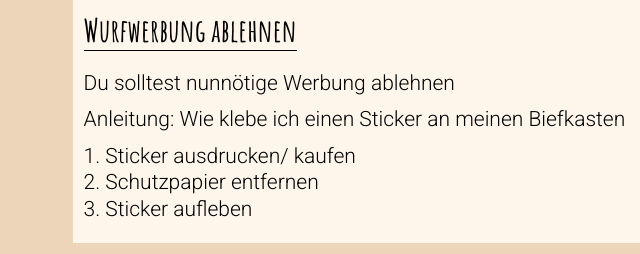
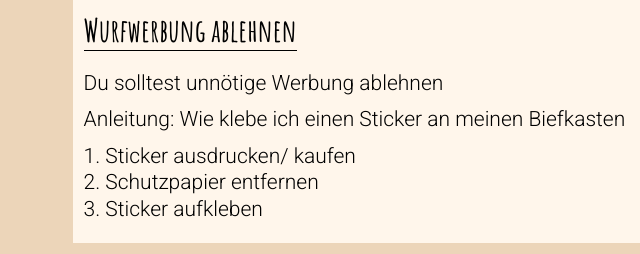
Before and after one commit to swojt/zero-waste, a website: page refuse.html in a window 1280 px wide. Both pictures are taken after a click on the heading "Anleitung: Wie klebe ich einen Sticker an meinen Biefkasten". Shown: the part 830-1084 px from the top of the page, 217-857 px from the left. Drawn offline with Linux system fonts and the light colour scheme.

Commit message:
RechtschreibungRefuse

```diff
--- a/refuse.html
+++ b/refuse.html
@@ -130,7 +130,7 @@
                     Wurfwerbung ablehnen
                 </h3>
                 <p>
-                    Du solltest nunnötige Werbung ablehnen
+                    Du solltest unnötige Werbung ablehnen
                 </p>
                 <details>
                     <summary class="sumText">
@@ -140,7 +140,7 @@
                     <p class="summary-content">
                         1. Sticker ausdrucken/ kaufen <br>
                         2. Schutzpapier entfernen <br>
-                        3. Sticker aufleben <br>
+                        3. Sticker aufkleben<br>
                     </p>
                 </details>
             </article>
```
